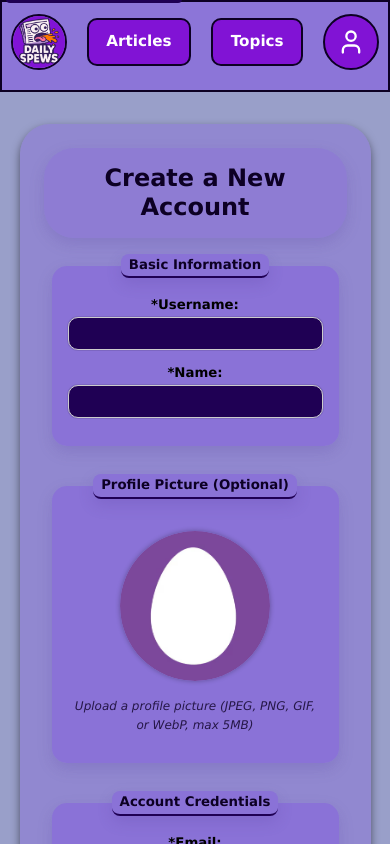
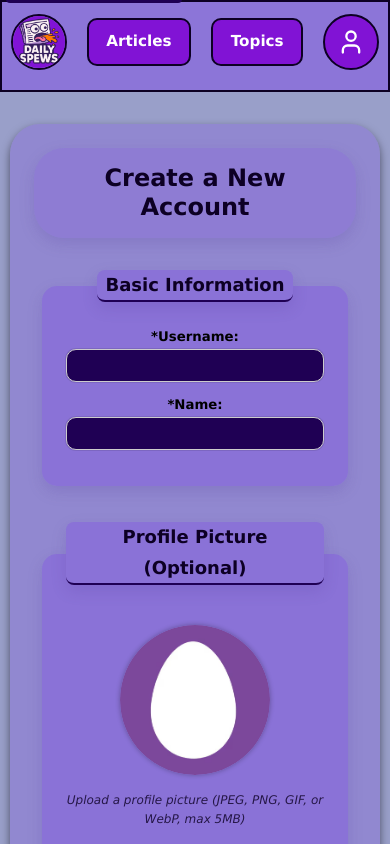
Before and after one commit to kevpstephens/daily-spews-frontend, a React (Vite) app: page /signup in a window 390 px wide. Shown: the top 844 px of the page. Built offline with nearby package versions, Linux system fonts and the light colour scheme; no server answers; a web font is replaced by a local one.

Commit message:
Minor styling tweaks

```diff
--- a/src/pages/LoginPage/LoginPage.css
+++ b/src/pages/LoginPage/LoginPage.css
@@ -221,7 +221,7 @@
 
 @media (max-width: 600px) {
   .login-page-container {
-    width: 90%;
+    width: 95%;
     margin: 2rem auto;
     padding: 1.5rem 1.5rem 0.5rem 1.5rem;
   }
--- a/src/pages/SignupPage/SignupPage.css
+++ b/src/pages/SignupPage/SignupPage.css
@@ -19,6 +19,7 @@
   padding: 1rem;
   border-radius: 30px;
   font-size: var(--font-size-2xl);
+  margin-bottom: 1.5rem;
 }
 
 .signup-form {
@@ -282,7 +283,7 @@
 
 @media (max-width: 600px) {
   .signup-page-container {
-    width: 90%;
+    width: 95%;
     margin: 2rem auto;
     padding: 1.5rem 1.5rem 0.5rem 1.5rem;
   }
@@ -332,15 +333,3 @@
   font-style: italic;
   opacity: 0.8;
 }
-
-/* Ensure fieldsets display properly on mobile */
-@media (max-width: 600px) {
-  .signup-form-fieldset {
-    padding: 1rem;
-    margin-bottom: 1rem;
-  }
-
-  .signup-form-legend {
-    font-size: var(--font-size-base);
-  }
-}
```
